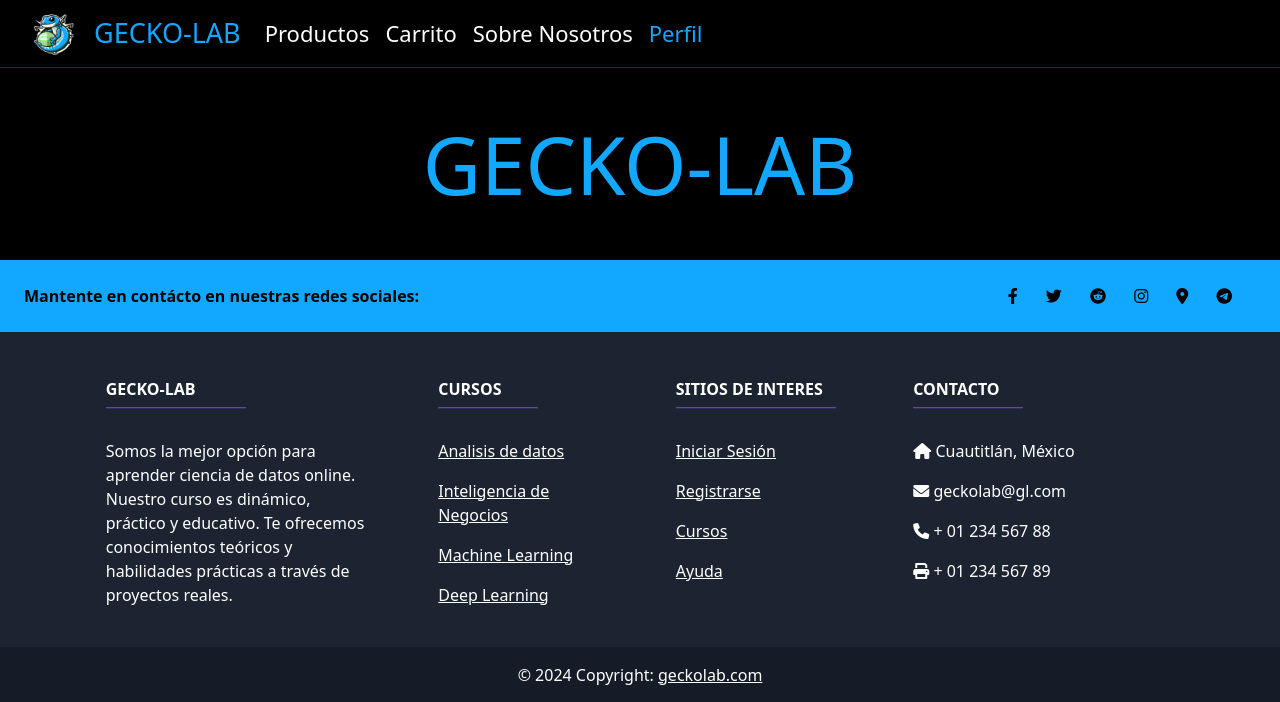
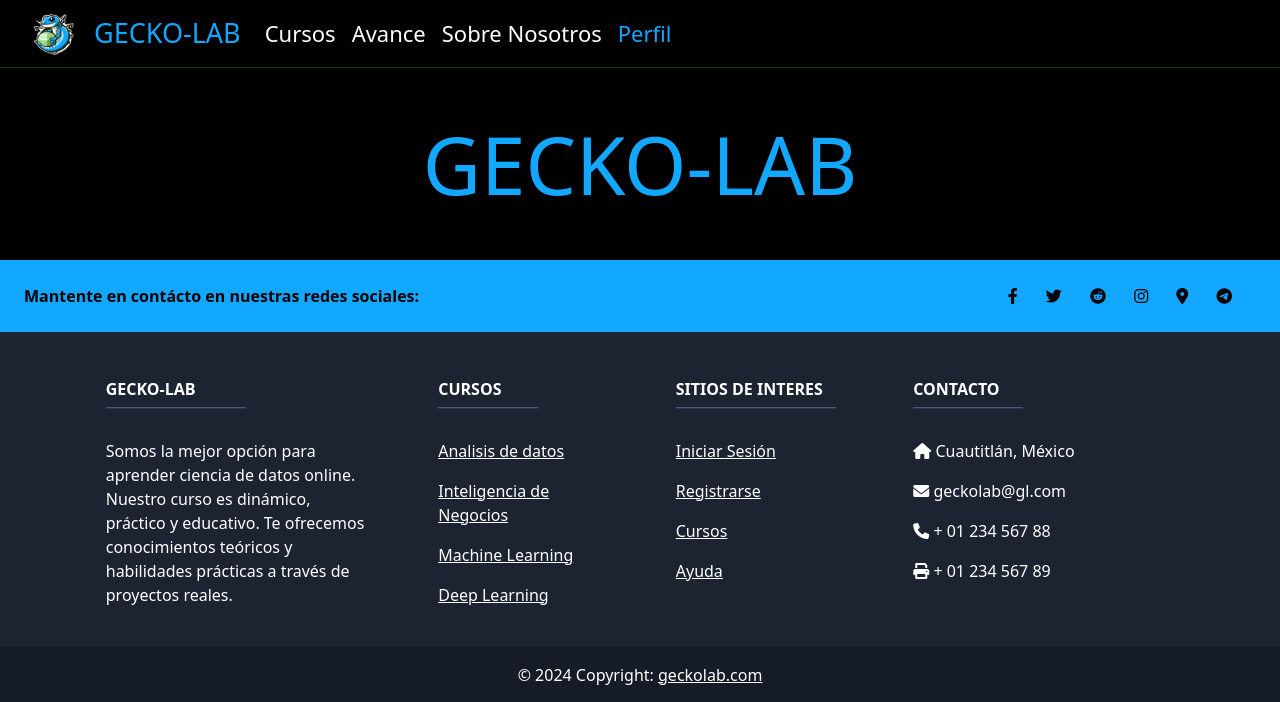
Before and after one commit to RichiLM/GeckoLab, a PHP site: page / in a window 1280 px wide. Shown: the top 702 px of the page. Run offline with PHP 8.4, Linux system fonts and the light colour scheme.

Commit message:
Cambios nav

```diff
--- a/layouts/nav.php
+++ b/layouts/nav.php
@@ -10,10 +10,10 @@
         <div class="collapse navbar-collapse" id="navbarSupportedContent">
             <ul class="navbar-nav me-auto mb-2 mb-lg-0">
                 <li class="nav-item">
-                    <a class="nav-link active" style="color: white; font-size: 22px;" aria-current="page" href="<?php echo $ruta . 'components/productos.php'; ?>">Productos</a>
+                    <a class="nav-link active" style="color: white; font-size: 22px;" aria-current="page" href="<?php echo $ruta . 'components/productos.php'; ?>">Cursos</a>
                 </li>
                 <li class="nav-item">
-                    <a class="nav-link active" style="color: white; font-size: 22px;" aria-current="page" href="<?php echo $ruta . 'components/carrito.php'; ?>">Carrito</a>
+                    <a class="nav-link active" style="color: white; font-size: 22px;" aria-current="page" href="<?php echo $ruta . 'components/carrito.php'; ?>">Avance</a>
                 </li>
                 <li class="nav-item">
                     <a class="nav-link active" style="color: white; font-size: 22px;" aria-current="page" href="<?php echo $ruta . 'components/nosotros.php'; ?>">Sobre Nosotros</a>
```
